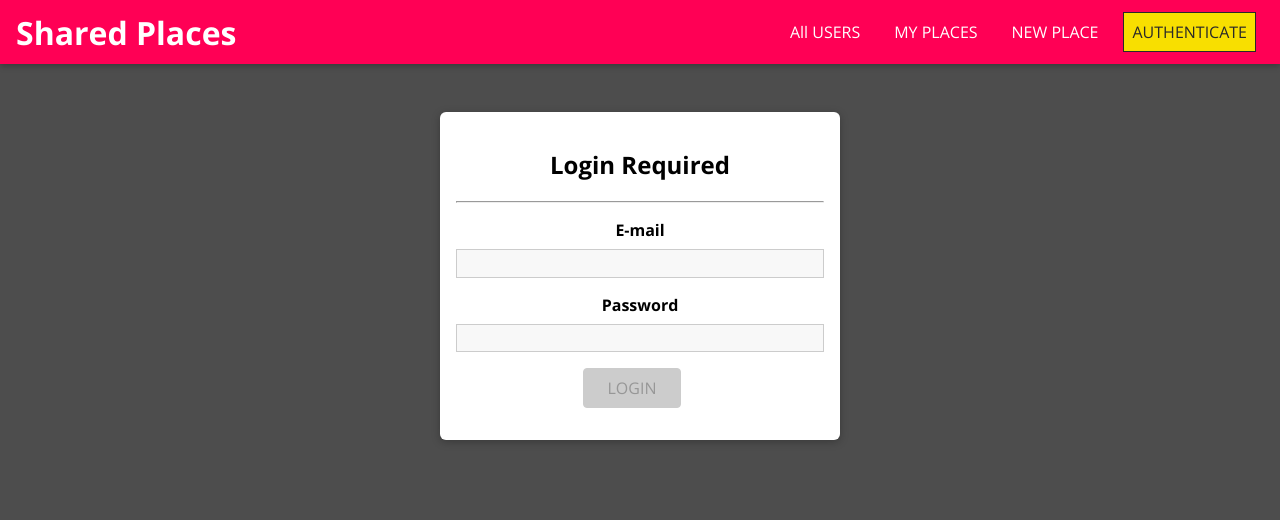
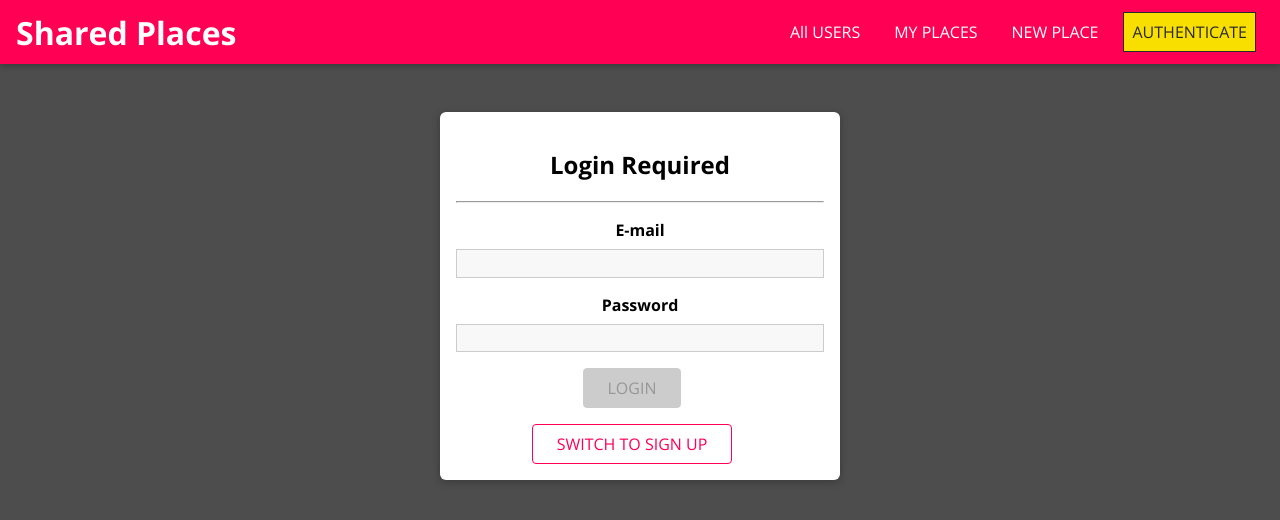
Before and after one commit to UzairKhan313/Shared-Places, a React (Vite) app in the folder frontend/: page /auth in a window 1280 px wide. Shown: the top 520 px of the page. Built offline with nearby package versions, Linux system fonts and the light colour scheme.

Commit message:
Adding sign up switch mode button

```diff
--- a/frontend/src/shared/hooks/Form-Hooks.jsx
+++ b/frontend/src/shared/hooks/Form-Hooks.jsx
@@ -6,6 +6,9 @@
       let formIsValid = true
 
       for (const inputId in state.inputs) {
+        if (!state.inputs[inputId]) {
+          continue
+        }
         if (inputId === action.inputId) {
           formIsValid = formIsValid && action.isValid
         } else {
--- a/frontend/src/users/pages/Auth.jsx
+++ b/frontend/src/users/pages/Auth.jsx
@@ -1,10 +1,11 @@
-import React from 'react'
+import React, { useState } from 'react'
 
 import Card from '../../shared/components/UIElements/Card'
 import Input from '../../shared/components/FormElements/Input'
 import {
   VALIDATOR_EMAIL,
   VALIDATOR_MINLENGTH,
+  VALIDATOR_REQUIRE,
 } from '../../shared/utils/validators'
 
 import { useForm } from '../../shared/hooks/Form-Hooks'
@@ -12,7 +13,8 @@
 import './Auth.css'
 
 const Auth = () => {
-  const [formState, inputHandler] = useForm(
+  const [isLoginMode, setLoginMode] = useState(true)
+  const [formState, inputHandler, setFormData] = useForm(
     {
       email: {
         value: '',
@@ -23,15 +25,51 @@
     false
   )
 
+  //Responsibal for changing sign up and login mode.
+  const switchModeHandler = () => {
+    if (!isLoginMode) {
+      setFormData(
+        {
+          ...formState.inputs,
+          name: undefined,
+        },
+        formState.inputs.name.isValid && formState.inputs.password.isValid
+      )
+    } else {
+      setFormData(
+        {
+          ...formState.inputs,
+          name: {
+            value: '',
+            isValid: false,
+          },
+        },
+        false
+      )
+    }
+    setLoginMode(!isLoginMode)
+  }
+
   const authSubmitHandler = (e) => {
     e.preventDefault()
     console.log(formState.inputs)
   }
   return (
     <Card className="authentication">
-      <h2>Login Required</h2>
+      <h2>{isLoginMode ? 'Login' : 'Sign up'} Required</h2>
       <hr />
       <form onSubmit={authSubmitHandler}>
+        {!isLoginMode && (
+          <Input
+            element="input"
+            id="name"
+            type="text"
+            label="Your Name"
+            validators={[VALIDATOR_REQUIRE()]}
+            errorText="Please enter a valid name."
+            onInput={inputHandler}
+          />
+        )}
         <Input
           element="input"
           id="email"
@@ -51,9 +89,12 @@
           onInput={inputHandler}
         />
         <Button type="submit" disabled={!formState.isValid}>
-          LOGIN
+          {isLoginMode ? 'LOGIN' : 'SIGN UP'}
         </Button>
       </form>
+      <Button inverse onClick={switchModeHandler}>
+        SWITCH TO{isLoginMode ? ' SIGN UP' : ' LOGIN'}
+      </Button>
     </Card>
   )
 }
```
